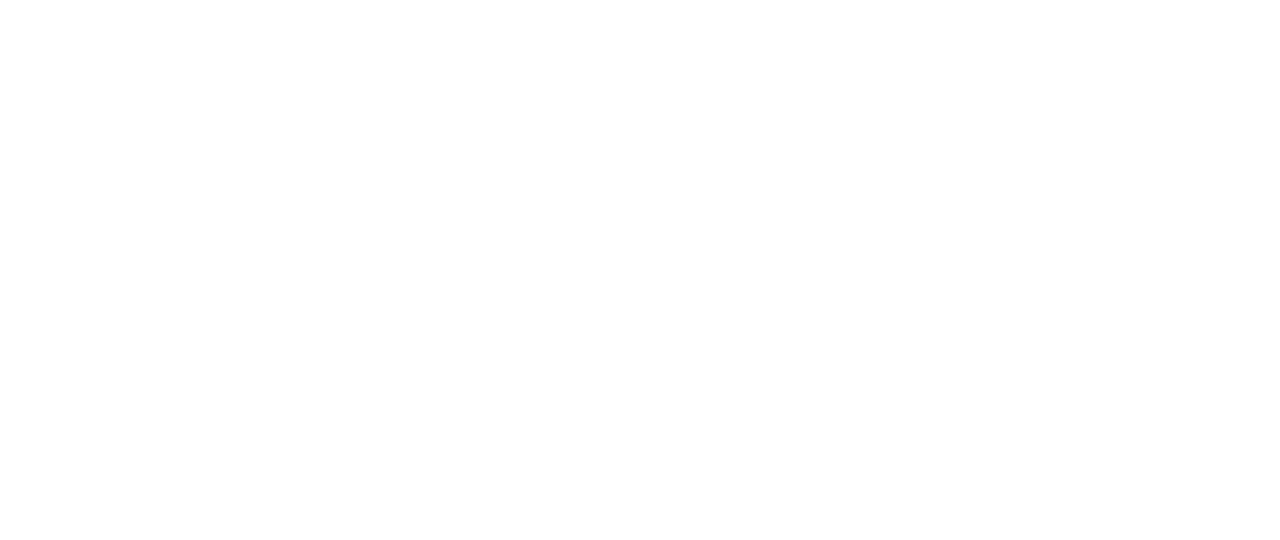
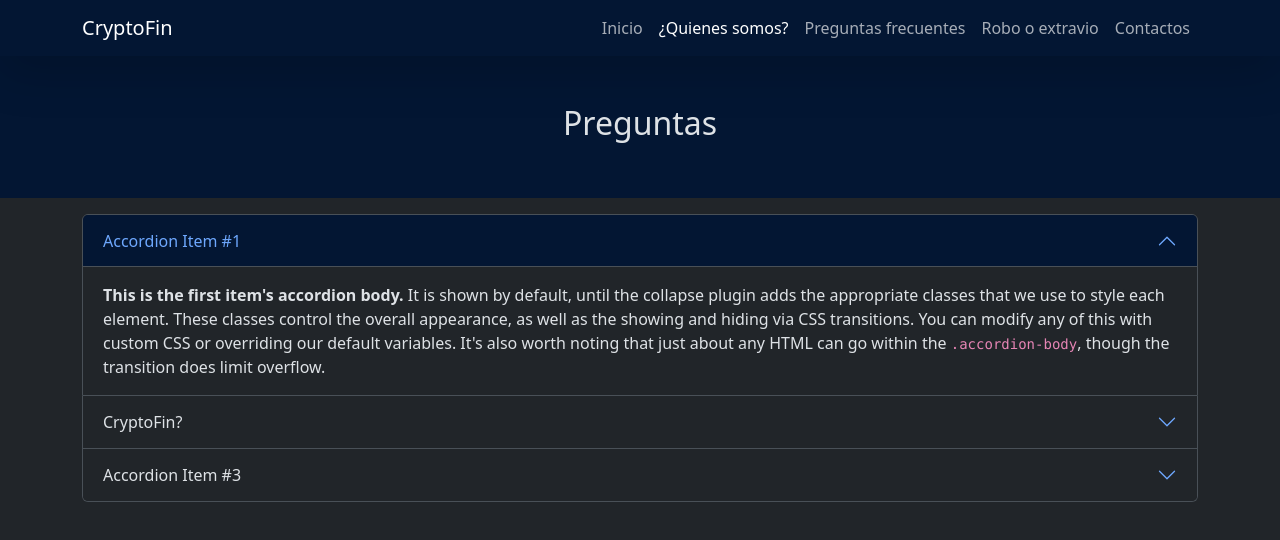
Before and after one commit to facu030/CryptoFin, a plain HTML site: page pages/preguntasFrecuentes.html in a window 1280 px wide. Drawn offline with nearby package versions, Linux system fonts and the light colour scheme.

Commit message:
paginas creadas

```diff
--- a/pages/contactos.html
+++ b/pages/contactos.html
@@ -1,19 +1,140 @@
 <!DOCTYPE html>
-<html lang="en">
+<html lang="es" data-bs-theme="dark">
   <head>
-    <meta charset="UTF-8">
-    <meta name="viewport" content="width=device-width, initial-scale=1.0">
-    <title>Document</title>
+    <meta charset="UTF-8" />
+    <meta name="viewport" content="width=device-width, initial-scale=1.0" />
+    <meta keywords="crypto exchange trade btc" />
+    <link rel="stylesheet" href="../css/bootstrap.min.css" />
+    <link
+      rel="stylesheet"
+      href="https://cdn.jsdelivr.net/npm/bootstrap-icons@1.11.3/font/bootstrap-icons.min.css"
+    />
+    <link rel="stylesheet" href="../css/style.css" />
+    <title>Contactos</title>
   </head>
   <body>
+    <header>
+      <nav
+        class="navbar navbar-expand-lg bg-body-tertiary bg-primary-subtle shadow-lg"
+      >
+        <div class="container">
+          <a class="navbar-brand me-auto" href="./sobreNosotros.html"
+            >CryptoFin</a
+          >
+          <button
+            class="navbar-toggler"
+            type="button"
+            data-bs-toggle="collapse"
+            data-bs-target="#opcionesNavbar"
+            aria-controls="opcionesNavbar"
+            aria-expanded="false"
+            aria-label="Toggle navigation"
+          >
+            <span class="navbar-toggler-icon"></span>
+          </button>
+          <div class="collapse navbar-collapse" id="opcionesNavbar">
+            <ul class="navbar-nav ms-auto mb-2 mb-lg-0">
+              <li class="nav-item">
+                <a class="nav-link" aria-current="page" href="../index.html"
+                  >Inicio</a
+                >
+              </li>
+              <li class="nav-item">
+                <a class="nav-link active" href="./sobreNosotros.html"
+                  >¿Quienes somos?</a
+                >
+              </li>
+              <li class="nav-item">
+                <a class="nav-link" href="./pages/preguntasFrecuentes.html"
+                  >Preguntas frecuentes</a
+                >
+              </li>
+              <li class="nav-item">
+                <a class="nav-link" href="./pages/preguntasFrecuentes.html"
+                  >Robo o extravio</a
+                >
+              </li>
+              <li class="nav-item">
+                <a class="nav-link" href="./pages/contactos.html">Contactos</a>
+              </li>
+            </ul>
+          </div>
+        </div>
+      </nav>
+    </header>
+
     <main>
-        <section></section>
+        <article class="container-fluid text-center py-5 bg-primary-subtle"><h2>Contacto</h2></article>
+
       <section class="container my-5">
         <div class="row">
-                <article class="col-md-6"></article>
-                <div class=""></div>
+          <article class="col-12 col-md-6 my-3">
+            <form action="">
+                <div class="mb-3">
+                    <label for="nomyape" class="form-label">Nombre y Apellido*</label>
+                    <input type="text" class="form-control" id="nomyape" placeholder="ej:juan perez" required maxlength="15">
+                  </div>
+                  <div class="mb-3">
+                    <label for="nomyape" class="form-label">Email*</label>
+                    <input type="email" class="form-control" id="nomyape" placeholder="ej:juanperez@gmail.com" required maxlength="15">
+                  </div>
+                  <div class="mb-3">
+                    <label for="consultaejemplo" class="form-label">Consulta*</label>
+                    <textarea type="text" class="form-control" id="consultaejemplo" rows="4" required placeholder="consulta" maxlength="40"></textarea>
+                  </div>
+                  <div class="mb-3">
+                    <button class="btn btn-primary" type="submit">Enviar</button>
+                  </div>
+            </form>
+          </article>
+          <div class="col-12 col-md-6 bg-body-tertiary"></div>
         </div>
       </section>
+
     </main>
+
+    <footer class="bg-body-secondary">
+      <div class="row container">
+        <div class="col-md-12 mt-3 mb-2">
+          <div class="d-block text-center text-md-start">
+            <h5>CryptoFin</h5>
+          </div>
+        </div>
+        <div class="col-12 col-md-3 col-lg-3">
+          <h6 class="text-center text-md-start pt-3">Navegacion</h6>
+          <ul class="list-unstyled">
+            <!-- para q al apretar mande a otro sitio links -->
+            <li><a href=""></a></li>
+            <li>a</li>
+            <li>a</li>
+            <li>a</li>
+            <li>a</li>
+          </ul>
+        </div>
+        <div class="col-12 col-md-3 col-lg-3">
+          <h6 class="text-center text-md-start pt-3">Contactos</h6>
+          <ul class="list-unstyled">
+            <li>a</li>
+            <li>a</li>
+            <li>a</li>
+          </ul>
+        </div>
+        <div class="col-8 col-md-3 col-lg-3">
+          <div class="col-md-9">
+            <img src="./img/usuariosfinancieros.png" alt="#" />
+          </div>
+        </div>
+        <div class="col-12 col-md-3 col-lg-3">
+          <h6 class="text-center text-md-start pt-3">Unite</h6>
+          <div class="col-8 col-md-5 mb-3">
+            <img src="./img/badge-apple-store.svg" alt="" />
+          </div>
+          <div class="col-8 col-md-5 mt-3">
+            <img src="./img/google-play-badge-bb.svg" alt="" />
+          </div>
+        </div>
+      </div>
+    </footer>
   </body>
+  <script src="./js/bootstrap.min.js"></script>
 </html>
--- a/pages/preguntasFrecuentes.html
+++ b/pages/preguntasFrecuentes.html
@@ -0,0 +1,166 @@
+<!DOCTYPE html>
+<html lang="en" data-bs-theme="dark">
+  <head>
+    <meta charset="UTF-8" />
+    <meta name="viewport" content="width=device-width, initial-scale=1.0" />
+    <meta keywords="crypto exchange trade btc" />
+    <link rel="stylesheet" href="../css/bootstrap.min.css" />
+    <link
+      rel="stylesheet"
+      href="https://cdn.jsdelivr.net/npm/bootstrap-icons@1.11.3/font/bootstrap-icons.min.css"
+    />
+    <link rel="stylesheet" href="../css/style.css" />
+    <title>Document</title>
+  </head>
+  <body>
+    <header>
+      <nav
+        class="navbar navbar-expand-lg bg-body-tertiary bg-primary-subtle shadow-lg"
+      >
+        <div class="container">
+          <a class="navbar-brand me-auto" href="./sobreNosotros.html"
+            >CryptoFin</a
+          >
+          <button
+            class="navbar-toggler"
+            type="button"
+            data-bs-toggle="collapse"
+            data-bs-target="#opcionesNavbar"
+            aria-controls="opcionesNavbar"
+            aria-expanded="false"
+            aria-label="Toggle navigation"
+          >
+            <span class="navbar-toggler-icon"></span>
+          </button>
+          <div class="collapse navbar-collapse" id="opcionesNavbar">
+            <ul class="navbar-nav ms-auto mb-2 mb-lg-0">
+              <li class="nav-item">
+                <a class="nav-link" aria-current="page" href="../index.html"
+                  >Inicio</a
+                >
+              </li>
+              <li class="nav-item">
+                <a class="nav-link active" href="./sobreNosotros.html"
+                  >¿Quienes somos?</a
+                >
+              </li>
+              <li class="nav-item">
+                <a class="nav-link" href="./pages/preguntasFrecuentes.html"
+                  >Preguntas frecuentes</a
+                >
+              </li>
+              <li class="nav-item">
+                <a class="nav-link" href="./pages/preguntasFrecuentes.html"
+                  >Robo o extravio</a
+                >
+              </li>
+              <li class="nav-item">
+                <a class="nav-link" href="./pages/contactos.html">Contactos</a>
+              </li>
+            </ul>
+          </div>
+        </div>
+      </nav>
+    </header>
+    <main>
+      <article class="container-fluid text-center py-5 bg-primary-subtle">
+        <h2>Preguntas</h2>
+      </article>
+
+      <div class="container accordion mt-3" id="acordeonEjm">
+        <div class="accordion-item">
+          <h2 class="accordion-header">
+            <button
+              class="accordion-button"
+              type="button"
+              data-bs-toggle="collapse"
+              data-bs-target="#collapseOne"
+              aria-expanded="true"
+              aria-controls="collapseOne"
+            >
+              Accordion Item #1
+            </button>
+          </h2>
+          <div
+            id="collapseOne"
+            class="accordion-collapse collapse show"
+            data-bs-parent="#acordeonEjm"
+          >
+            <div class="accordion-body">
+              <strong>This is the first item's accordion body.</strong> It is
+              shown by default, until the collapse plugin adds the appropriate
+              classes that we use to style each element. These classes control
+              the overall appearance, as well as the showing and hiding via CSS
+              transitions. You can modify any of this with custom CSS or
+              overriding our default variables. It's also worth noting that just
+              about any HTML can go within the <code>.accordion-body</code>,
+              though the transition does limit overflow.
+            </div>
+          </div>
+        </div>
+        <div class="accordion-item">
+          <h2 class="accordion-header">
+            <button
+              class="accordion-button collapsed"
+              type="button"
+              data-bs-toggle="collapse"
+              data-bs-target="#collapseTwo"
+              aria-expanded="false"
+              aria-controls="collapseTwo"
+            >
+              CryptoFin?
+            </button>
+          </h2>
+          <div
+            id="collapseTwo"
+            class="accordion-collapse collapse"
+            data-bs-parent="#acordeonEjm"
+          >
+            <div class="accordion-body">
+              <strong>This is the second item's accordion body.</strong> It is
+              hidden by default, until the collapse plugin adds the appropriate
+              classes that we use to style each element. These classes control
+              the overall appearance, as well as the showing and hiding via CSS
+              transitions. You can modify any of this with custom CSS or
+              overriding our default variables. It's also worth noting that just
+              about any HTML can go within the <code>.accordion-body</code>,
+              though the transition does limit overflow.
+            </div>
+          </div>
+        </div>
+        <div class="accordion-item">
+          <h2 class="accordion-header">
+            <button
+              class="accordion-button collapsed"
+              type="button"
+              data-bs-toggle="collapse"
+              data-bs-target="#collapseThree"
+              aria-expanded="false"
+              aria-controls="collapseThree"
+            >
+              Accordion Item #3
+            </button>
+          </h2>
+          <div
+            id="collapseThree"
+            class="accordion-collapse collapse"
+            data-bs-parent="#acordeonEjm"
+          >
+            <div class="accordion-body">
+              <strong>This is the third item's accordion body.</strong> It is
+              hidden by default, until the collapse plugin adds the appropriate
+              classes that we use to style each element. These classes control
+              the overall appearance, as well as the showing and hiding via CSS
+              transitions. You can modify any of this with custom CSS or
+              overriding our default variables. It's also worth noting that just
+              about any HTML can go within the <code>.accordion-body</code>,
+              though the transition does limit overflow.
+            </div>
+          </div>
+        </div>
+      </div>
+    </main>
+  </body>
+  <script src="https://cdnjs.cloudflare.com/ajax/libs/popper.js/2.11.6/umd/popper.min.js"></script>
+  <script src="../js/bootstrap.min.js"></script>
+</html>
```
Also changed, not shown: pages/sobreNosotros.html (+1 -0 lines). Lines whose indentation alone changed are shown as unchanged.
